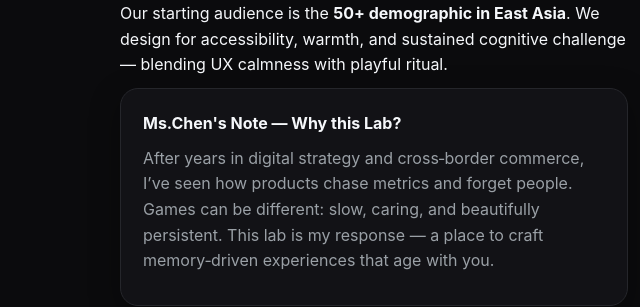
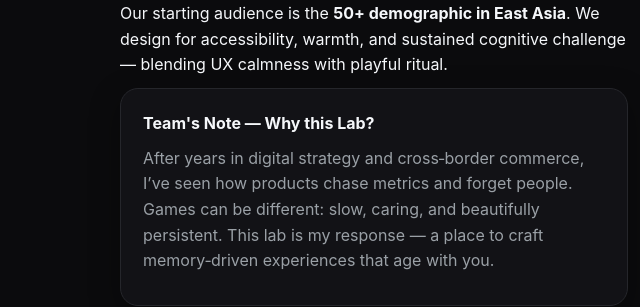
Before and after one commit to qitoihjgoidf/github.io, a plain HTML site: page index.html in a window 1280 px wide. Shown: the part 868-1175 px from the top of the page, 0-640 px from the left. Drawn offline with Linux system fonts and the light colour scheme.

Commit message:
Update index.html

```diff
--- a/index.html
+++ b/index.html
@@ -229,7 +229,7 @@
         <p><strong>Eversage Lab</strong> is an experimental narrative & cognitive game studio focused on memory, meaning, and dignity in play. We build stories that evolve with your emotional rhythms over months and years.</p>
         <p>Our starting audience is the <strong>50+ demographic in East Asia</strong>. We design for accessibility, warmth, and sustained cognitive challenge — blending UX calmness with playful ritual.</p>
         <div class="card">
-          <strong>Ms.Chen's Note — Why this Lab?</strong>
+          <strong>Team's Note — Why this Lab?</strong>
           <p class="muted">After years in digital strategy and cross‑border commerce, I’ve seen how products chase metrics and forget people. Games can be different: slow, caring, and beautifully persistent. This lab is my response — a place to craft memory‑driven experiences that age with you.</p>
         </div>
       </div>
```
